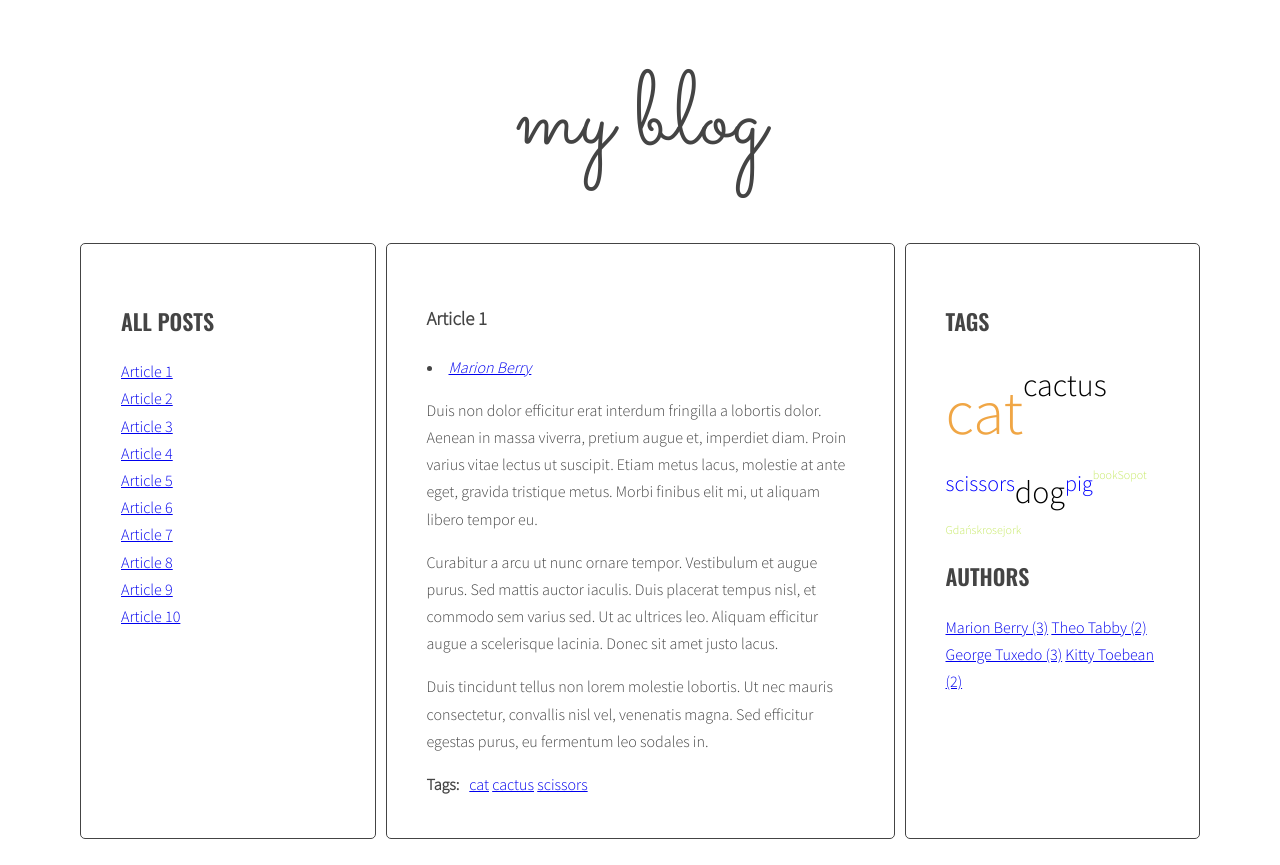
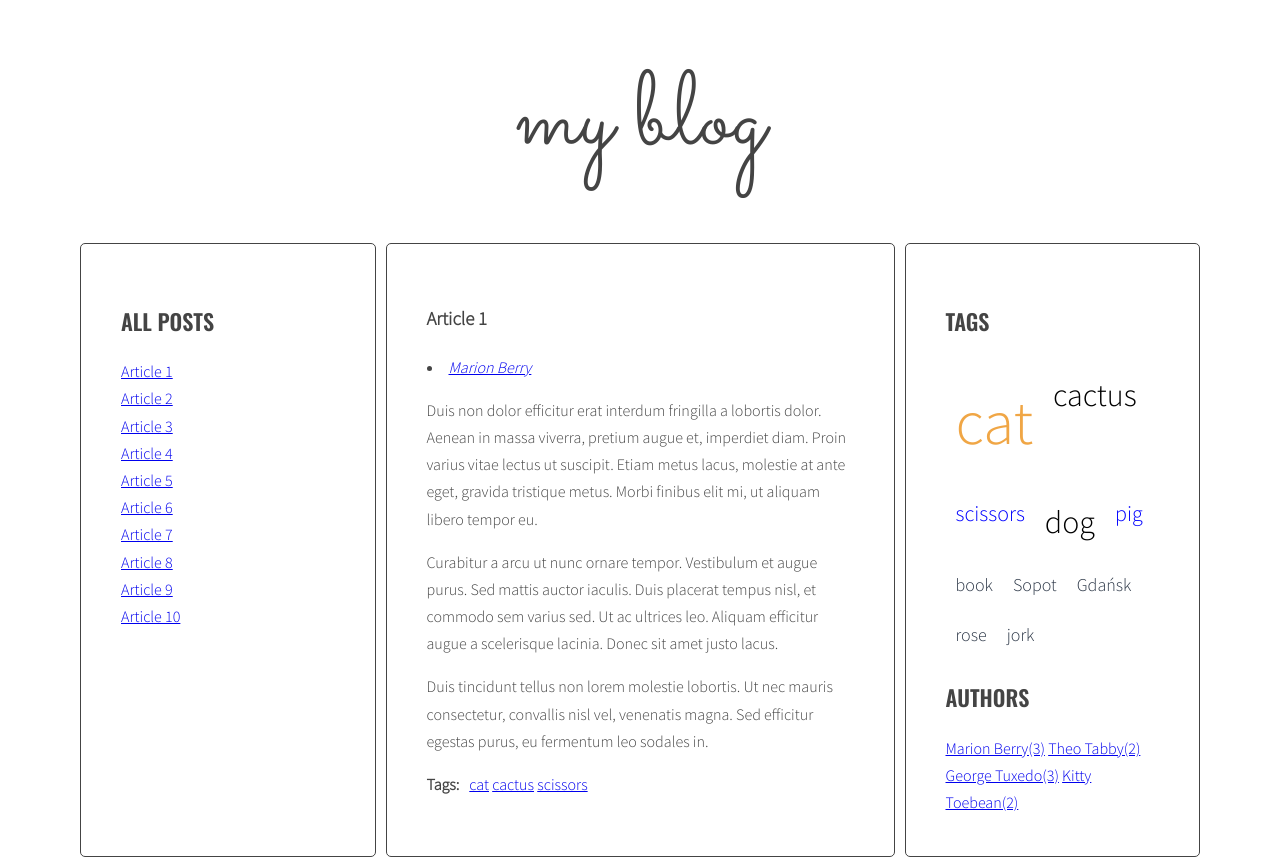
Before and after one commit to Lukaszsade/javascript-blog2, a website: page index.html in a window 1280 px wide. Drawn offline with nearby package versions, Linux system fonts and the light colour scheme.

Commit message:
add all Handlebars

```diff
--- a/css/style.css
+++ b/css/style.css
@@ -110,15 +110,17 @@ body {
   display: flex;
   flex-wrap: wrap;
   text-decoration: none;
+
 }
 
 .sidebar .tags a {
   text-decoration: none;
+  margin: 10px;
 }
 
 .tag-size-1 {
-  font-size: 12px;
-  color: rgb(198, 233, 101);
+  font-size: 18px;
+  color: rgb(43, 54, 70);
 }
 
 .tag-size-2 {
--- a/index.html
+++ b/index.html
@@ -276,6 +276,17 @@
     <script id="template-article-author-link" type="text/x-handlebars-template">
         <li><a href="#author-{{ articleAuthor }}"><span>{{ articleAuthor }}</span></a></li>
       </script>
+    <script id="template-tagCloudLink" type="text/x-handlebars-template">
+        {{#each tags}}
+        <a class="{{ class }}" href="#tag-{{ tag }}">{{ tag }}</a>
+        {{/each}}
+    </script>
+    <script id="template-authorListLink" type="text/x-handlebars-template">
+        {{#each authors}}
+        <a href="#author-{{ articleAuthor }}"><span class="author-name">{{articleAuthor}}({{count}})</span></a>
+        {{/each}}
+    </script>
+
     <script src="https://cdnjs.cloudflare.com/ajax/libs/handlebars.js/4.1.0/handlebars.min.js"></script>
     <script src="js/script.js"></script>
 </body>
--- a/js/script.js
+++ b/js/script.js
@@ -5,8 +5,9 @@
     const templates = {
         articleLink: Handlebars.compile(document.querySelector('#template-article-link').innerHTML),
         articleTagLinks: Handlebars.compile(document.querySelector('#template-article-tag-link').innerHTML),
-        articleAuthorLink: Handlebars.compile(document.querySelector('#template-article-author-link').innerHTML)
-
+        articleAuthorLink: Handlebars.compile(document.querySelector('#template-article-author-link').innerHTML),
+        tagCloudLink: Handlebars.compile(document.querySelector('#template-tagCloudLink').innerHTML),
+        authorListLink: Handlebars.compile(document.querySelector('#template-authorListLink').innerHTML)
     }
 
     const optArticleSelector = '.post';
@@ -192,7 +193,8 @@
         const tagsParams = calculateTagsParams(allTags);
 
         /* [NEW] create variable for all links HTML code */
-        let allTagsHTML = ' ';
+        ///let allTagsHTML = ' ';
+        const allTagsData = { tags: [] };
 
         /* [NEW] START LOOP: for each tag in allTags: */
         for (let tag in allTags) {
@@ -200,13 +202,19 @@
             /* [NEW] generate code of a link and add it to allTagsHTML */
             const tagLinkHTML = '<a class="' + calculateTagClass(allTags[tag], tagsParams) + '" href="#tag-' + tag + '">' + tag + '</a> ';
 
-            allTagsHTML += tagLinkHTML;
+            //allTagsHTML += tagLinkHTML;
+            allTagsData.tags.push({
+                tag: tag,
+                count: allTags[tag],
+                class: calculateTagClass(allTags[tag], tagsParams)
+            });
         }
         /* [NEW] END LOOP: for each tag in allTags: */
 
         /*[NEW] add HTML from allTagsHTML to tagList */
-        tagList.innerHTML = allTagsHTML;
-
+        //tagList.innerHTML = allTagsHTML;
+        tagList.innerHTML = templates.tagCloudLink(allTagsData);
+        console.log(allTagsData);
     }
 
 
@@ -308,15 +316,20 @@
 
         const authorList = document.querySelector('.authors');
 
-        let allAuthorsHTML = '';
+        //let allAuthorsHTML = '';
+
+        const allAuthorsData = { authors: [] }
 
         for (let articleAuthor in allAuthors) {
-            const authorLinkHTML = '<a href="#author-' + articleAuthor + '"><span class="author-name">' + articleAuthor + ' (' + allAuthors[articleAuthor] + ')</span></a> ';
-            allAuthorsHTML += authorLinkHTML;
-
+            //const authorLinkHTML = '<a href="#author-' + articleAuthor + '"><span class="author-name">' + articleAuthor + ' (' + allAuthors[articleAuthor] + ')</span></a> ';
+            // allAuthorsHTML += authorLinkHTML;
+            allAuthorsData.authors.push({
+                articleAuthor: articleAuthor,
+                count: allAuthors[articleAuthor],
+            })
         }
-
-        authorList.innerHTML = allAuthorsHTML;
+        //authorList.innerHTML = allAuthorsHTML;
+        authorList.innerHTML = templates.authorListLink(allAuthorsData);
     }
     generateAuthors()
 
```
